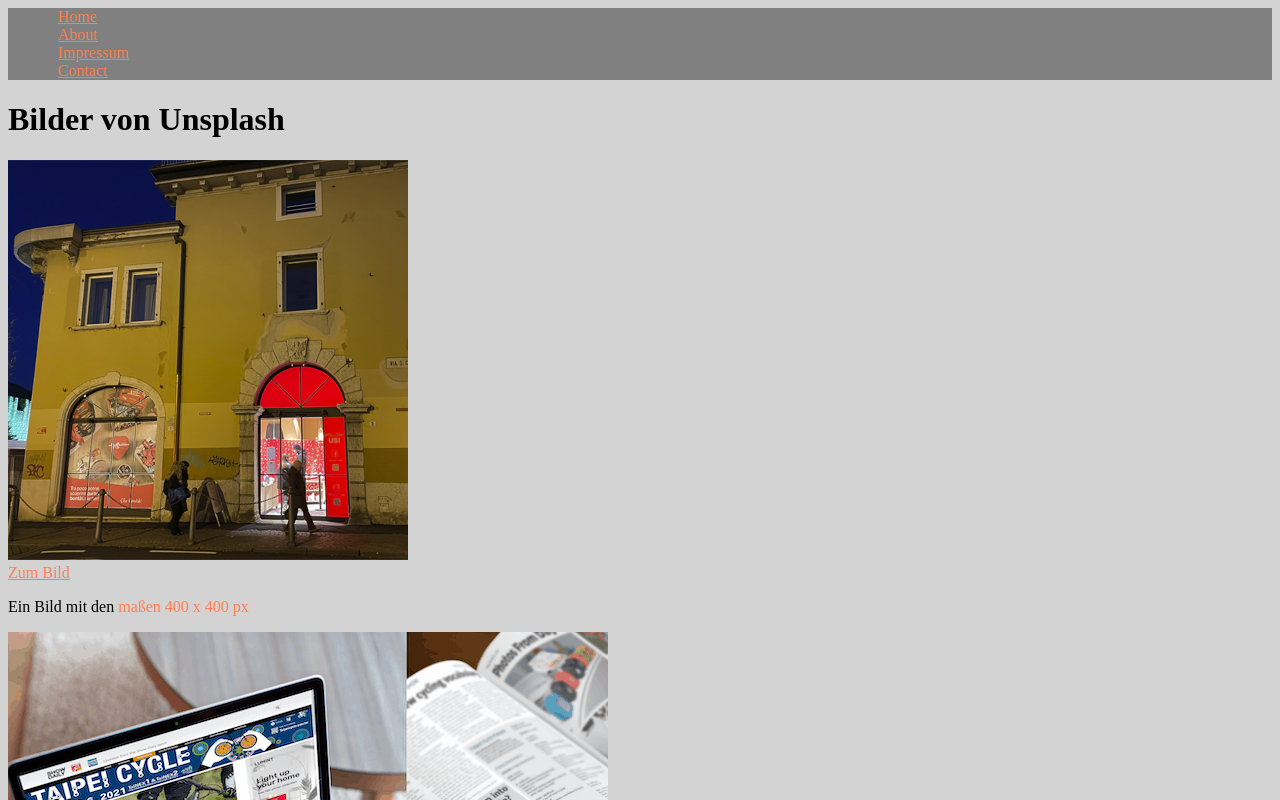
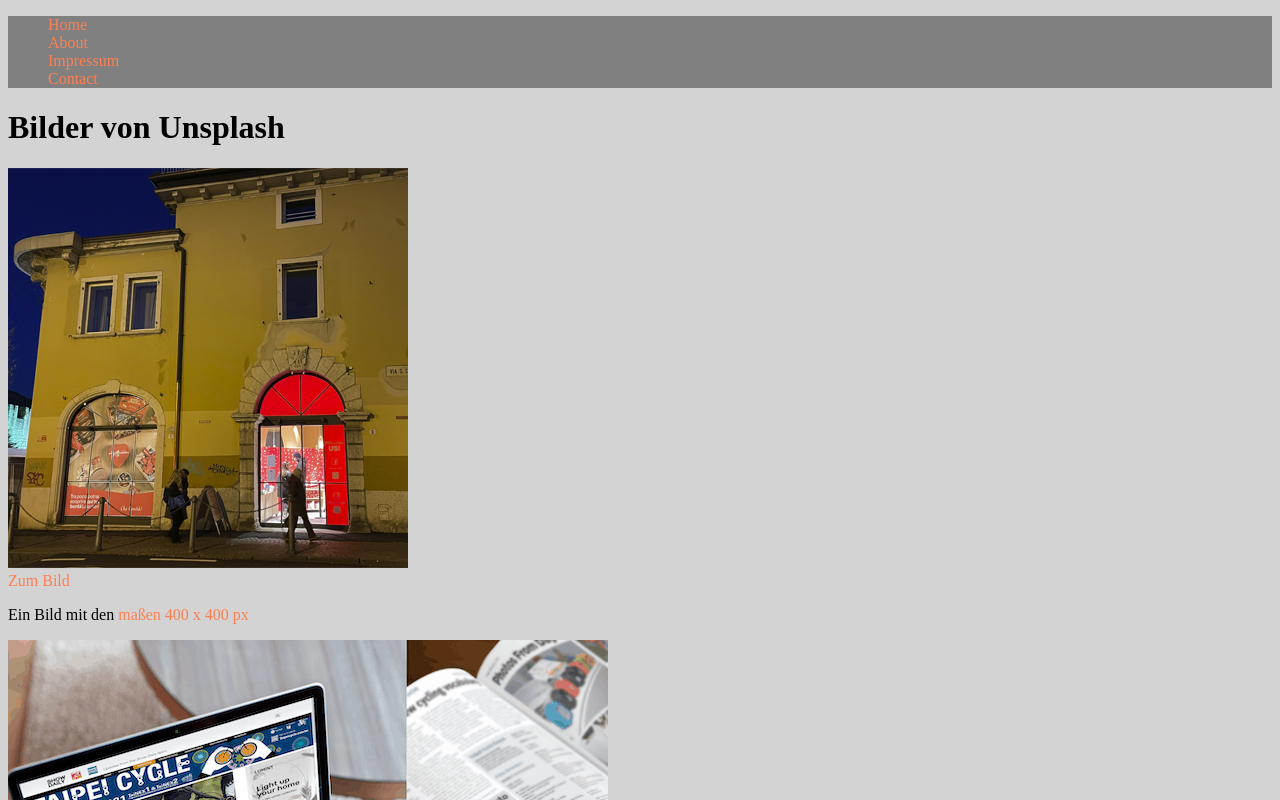
Before and after one commit to CodingFrank73/CSS-Basic, a plain HTML site: page index.html in a window 1280 px wide. Shown: the top 800 px of the page. Drawn offline with Linux system fonts and the light colour scheme.

Commit message:
second commit

```diff
--- a/assets/css/style.css
+++ b/assets/css/style.css
@@ -3,19 +3,14 @@ body{
 }
 header{
     background-color: grey;
-    padding-left: 50px;
+}
+ul{
+    list-style-type: none;
 }
 
 a{
     color: coral;
-}
-
-p{
-    color: coral;
-}
-
-div > p{
-    color: black;
+    text-decoration: none;
 }
 
 span{
--- a/index.html
+++ b/index.html
@@ -12,35 +12,34 @@
 <body>
     <header>
         <nav>
-            <a href="#">Home</a><br>
-            <a href="#">About</a><br>
-            <a href="#">Impressum</a><br>
-            <a href="#">Contact</a>
+            <ul>
+                <li><a href="#">Home</a></li>
+                <li><a href="#">About</a></li>
+                <li><a href="#">Impressum</a></li>
+                <li><a href="#">Contact</a></li>
+            </ul>
         </nav>
     </header>
     <main>
         <h1>Bilder von Unsplash</h1>
         <Section>
             <article>
-                <img src="/assets/img/400x400px.png" alt="Bild 400 x 400px"><br>
-                <a href="/assets/img/400x400px.png">Zum Bild</a>
-                <div>
-                    <p>Ein Bild mit den<span> maßen 400 x 400 px</span></p>
-                </div>
+                <img src="assets/img/400x400px.png" alt="Bild 400 x 400px">
+                <br>
+                <a href="assets/img/400x400px.png">Zum Bild</a>
+                <p>Ein Bild mit den<span> maßen 400 x 400 px</span></p>
             </article>
             <article>
-                <img src="/assets/img/600x600px.png" alt="Bild 600 x 600px"><br>
+                <img src="/assets/img/600x600px.png" alt="Bild 600 x 600px">
+                <br>
                 <a href="/assets/img/600x600px.png">Zum Bild</a>
-                <div>
-                    <p>Ein bild mit den<span> maßen 600 x 600 px</span></p>
-                </div>
+                <p>Ein bild mit den<span> maßen 600 x 600 px</span></p>
             </article>
             <article>
-                <img src="/assets/img/800x600px.webp" alt="Bild 800 x 600px"><br>
+                <img src="/assets/img/800x600px.webp" alt="Bild 800 x 600px">
+                <br>
                 <a href="/assets/img/800x600px.webp">Zum Bild</a>
-                <div>
-                    <p>Ein bild mit den<span> maßen 800 x 600 px</span></p>
-                </div>
+                <p>Ein bild mit den<span> maßen 800 x 600 px</span></p>
             </article>
         </Section>
     </main>
```
